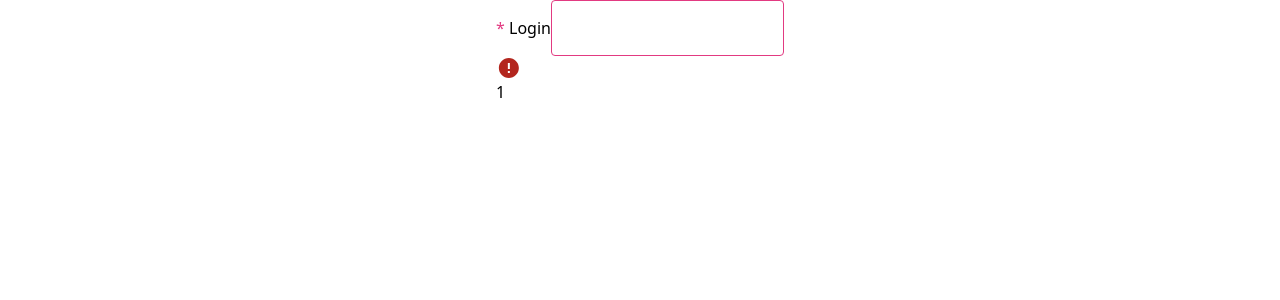
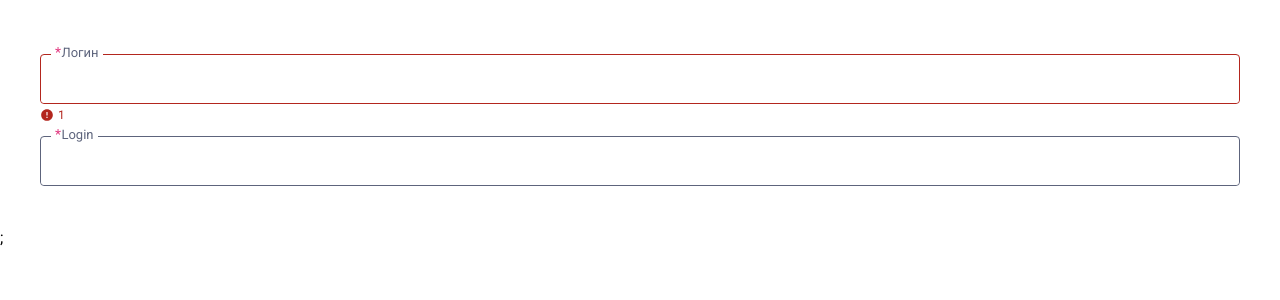
Before and after one commit to it-volunteers-ukraine/ChariERP, a Next.js app in the folder client/: page / in a window 1280 px wide. Shown: the top 300 px of the page. Built offline with nearby package versions, Linux system fonts and the light colour scheme.

Commit message:
Added error

```diff
--- a/client/assets/icons/index.tsx
+++ b/client/assets/icons/index.tsx
@@ -3,3 +3,4 @@ export { default as EN } from './en.svg';
 export { default as Eye } from './eye.svg';
 export { default as OpenEye } from './open-eye.svg';
 export { default as Warning } from './warning.svg';
+export { default as Info } from './info.svg';
--- a/client/components/button/styles.tsx
+++ b/client/components/button/styles.tsx
@@ -4,6 +4,8 @@ interface IStylesButton {
   isNarrow?: boolean;
   styleType: 'primary' | 'outline' | 'secondary' | 'secondary-outline';
 }
+
+const secondary = 'btn-secondary-hover';
 
 export const getStyles = ({ isNarrow, styleType }: IStylesButton) => ({
   btn: clsx(
--- a/client/components/input/index.tsx
+++ b/client/components/input/index.tsx
@@ -7,18 +7,21 @@ export const Input = ({ disabled, type, label, error }: InputProps) => {
   const styles = getStyles({ error: !!error });
 
   return (
-    <div>
-      <div>
-        <label>
-          <span className={styles.span}>*</span> <span>{label}</span>
-        </label>
+    <div className="flex flex-col gap-1 w-full">
+      <fieldset className={styles.fieldset}>
+        <legend className="ml-[10px] px-1 pb-1">
+          <span className={styles.span}>*</span>
+          <span className={styles.label}>{label}</span>
+        </legend>
 
         <input className={styles.input} disabled={disabled} type={type} />
-      </div>
+      </fieldset>
+
       {error && (
-        <div>
-          <Icon.Warning className="w-6 h-6" />
-          <span>{error}</span>
+        <div className="flex gap-1">
+          <Icon.Warning width={14} height={14} />
+
+          <span className={styles.error}>{error}</span>
         </div>
       )}
     </div>
--- a/client/components/input/styles.ts
+++ b/client/components/input/styles.ts
@@ -5,12 +5,15 @@ interface IStylesInput {
 }
 
 export const getStyles = ({ error }: IStylesInput) => ({
-  span: 'text-[#E23A81]',
-  input: clsx(
-    'h-[56px] transition-all duration-300 border enabled:hover:border-2 rounded border-[#5D647C] disabled:border-[#D0CBCB]',
+  span: 'text-[14px]/[13px] text-[#E23A81] tracking-[0.4px]',
+  label: 'text-[13px]/[13px] text-[#5D647C]',
+  input: 'w-full h-full',
+  fieldset: clsx(
+    'w-full overflow-hidden h-[64px] transition-all duration-300 border enabled:hover:border-2 rounded border-[#5D647C] disabled:border-[#D0CBCB]',
     {
-      'border-[#E23A81]': error,
+      'border-[#B3261E]': error,
       'enabled:hover:border-[#79747E]': !error,
     },
   ),
+  error: 'text-[#B3261E] text-[12px]/[14px]',
 });
--- a/client/pages/_app.tsx
+++ b/client/pages/_app.tsx
@@ -1,6 +1,28 @@
+import type { AppProps } from 'next/app';
+import { Roboto, Scada } from 'next/font/google';
+
 import '../styles/globals.css';
-import type { AppProps } from 'next/app';
+
+export const roboto = Roboto({
+  weight: ['400', '500', '700'],
+  style: ['normal', 'italic'],
+  variable: '--font-roboto',
+  subsets: ['latin', 'cyrillic'],
+  display: 'swap',
+});
+
+export const scada = Scada({
+  weight: ['400', '700'],
+  style: ['normal', 'italic'],
+  variable: '--font-scada',
+  subsets: ['latin', 'cyrillic'],
+  display: 'swap',
+});
 
 export default function App({ Component, pageProps }: AppProps) {
-  return <Component {...pageProps} />;
+  return (
+    <main className={`${roboto.variable} ${scada.variable}`}>
+      <Component {...pageProps} />;
+    </main>
+  );
 }
--- a/client/pages/_document.tsx
+++ b/client/pages/_document.tsx
@@ -1,4 +1,4 @@
-import { Html, Head, Main, NextScript } from 'next/document'
+import { Html, Head, Main, NextScript } from 'next/document';
 
 export default function Document() {
   return (
@@ -9,5 +9,5 @@ export default function Document() {
         <NextScript />
       </body>
     </Html>
-  )
+  );
 }
--- a/client/pages/index.tsx
+++ b/client/pages/index.tsx
@@ -2,8 +2,9 @@ import { Input } from '@/components';
 
 export default function Home() {
   return (
-    <div className="flex items-center justify-center">
-      <Input label="Login" error="1" />
+    <div className="flex w-full h-full flex-col items-center justify-center p-10">
+      <Input label="Логин" error="1" />
+      <Input label="Login" error="" />
     </div>
   );
 }
--- a/client/styles/globals.css
+++ b/client/styles/globals.css
@@ -3,6 +3,9 @@
 @tailwind utilities;
 
 @layer components {
+  * {
+    @apply box-border text-base font-roboto font-normal;
+  }
   input {
     @apply outline-none;
   }
--- a/client/tailwind.config.ts
+++ b/client/tailwind.config.ts
@@ -1,5 +1,7 @@
 import type { Config } from 'tailwindcss';
 const defaultTheme = require('tailwindcss/defaultConfig');
+
+const blue = '#2C73AC';
 
 const config: Config = {
   content: [
@@ -11,7 +13,9 @@ const config: Config = {
     extend: {
       ...defaultTheme,
       colors: {
-        'dark-blue': '#2C73AC',
+        white: '#FFFFFF',
+        btn: {},
+        'dark-blue': blue,
         'btn-text': '#FFFFFF',
         'btn-secondary-text': '#2C73AC',
         'btn-secondary-hover': '#84BB46',
@@ -43,6 +47,10 @@ const config: Config = {
       borderRadius: {
         50: '50px',
       },
+      fontFamily: {
+        roboto: ['var(--font-roboto)', 'sans-serif'],
+        scada: ['var(--font-scada)', 'sans-serif'],
+      },
     },
   },
   plugins: [],
```
Also changed, not shown: client/assets/icons/info.svg (added), client/assets/icons/warning.svg.
